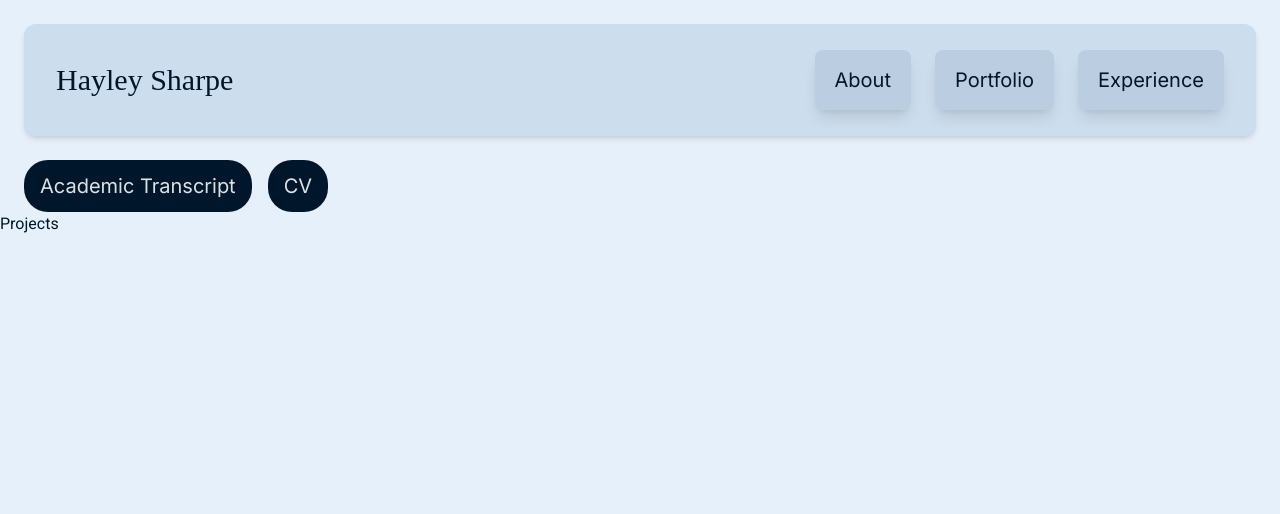
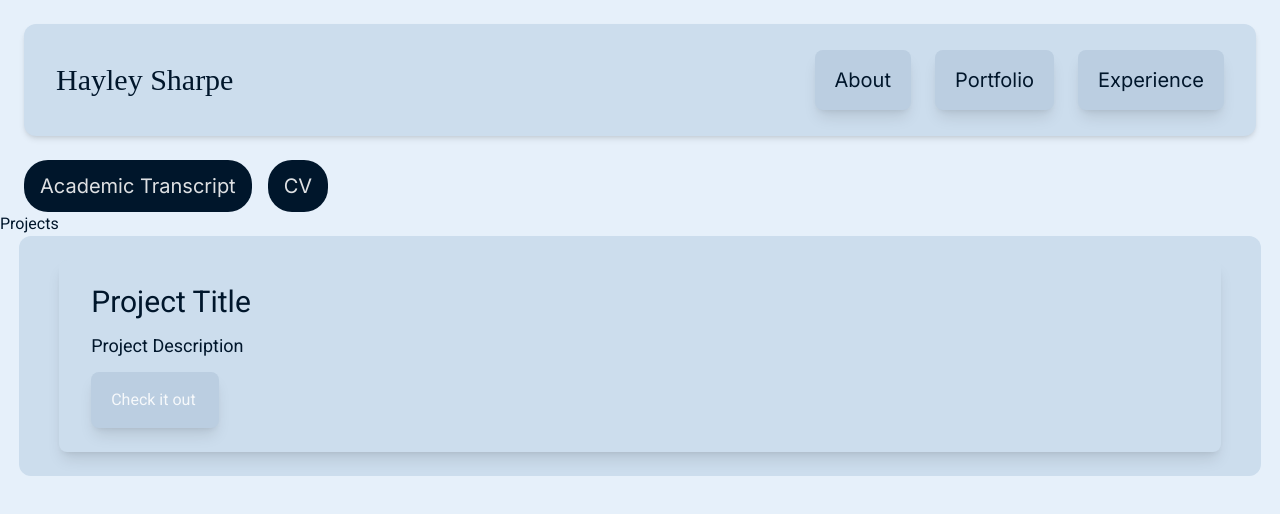
Before and after one commit to h4yleysh4rpe/h4yleysh4rpe.github.io, a React (Vite) app: page /portfolio in a window 1280 px wide. Shown: the top 514 px of the page. Built offline with nearby package versions, Linux system fonts and the light colour scheme; a web font is replaced by a local one.

Commit message:
added styling for each project

```diff
--- /dev/null
+++ b/src/components/Projects.jsx
@@ -0,0 +1,17 @@
+export default function Projects() {
+  return (
+    <div>
+      <div className="flex flex-col items-center">
+        <div className="flex flex-col bg-headerblue w-[97%] py-6 rounded-xl gap-4">
+          <div className="bg-headerblue shadow-lg shadow-(color:navy) mx-10 rounded-lg px-8 py-6">
+            <div className="text-navy text-3xl mb-3">Project Title</div>
+            <div className="text-navy text-lg mb-3">Project Description</div>
+            <div className="bg-buttonblue w-32 cursor-pointer shadow-lg shadow-(color:navy) transition-all duration-300 hover:shadow-xl hover:scale-105 hover:bg-hoverbuttonblue rounded-lg px-5 py-4">
+              Check it out
+            </div>
+          </div>
+        </div>
+      </div>
+    </div>
+  );
+}
--- a/src/pages/PortfolioPage.jsx
+++ b/src/pages/PortfolioPage.jsx
@@ -1,3 +1,4 @@
+import Projects from "../components/Projects";
 import Timeline from "../components/Timeline";
 
 export default function PortfolioPage() {
@@ -13,6 +14,7 @@ export default function PortfolioPage() {
       </div>
       <div className="flex flex-col">
         <div className="text-navy">Projects</div>
+        <Projects />
       </div>
     </div>
   );
```
